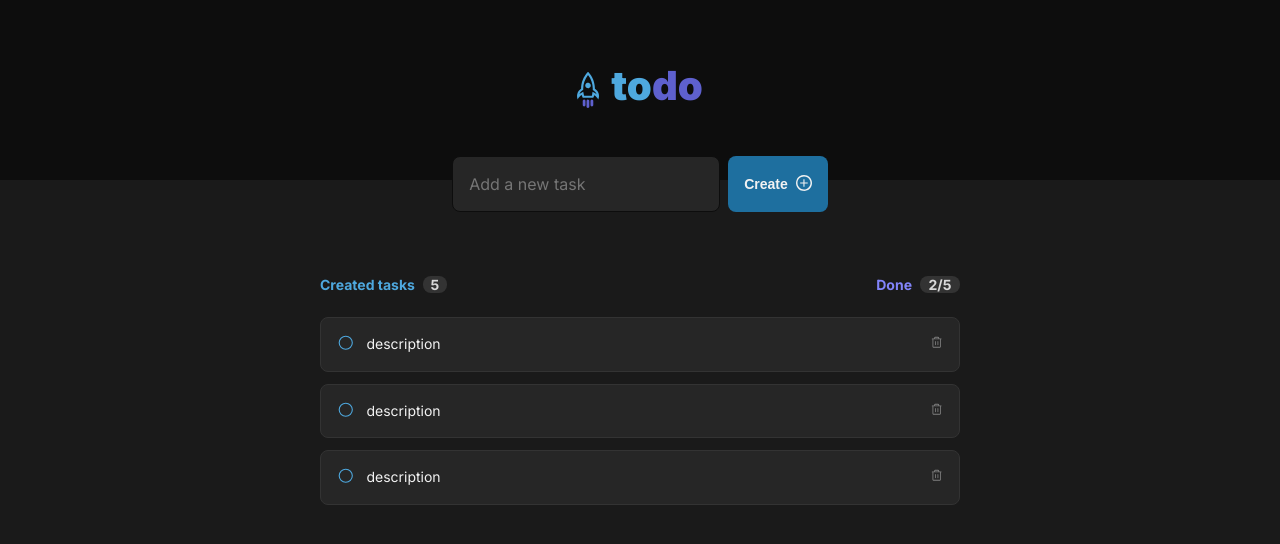
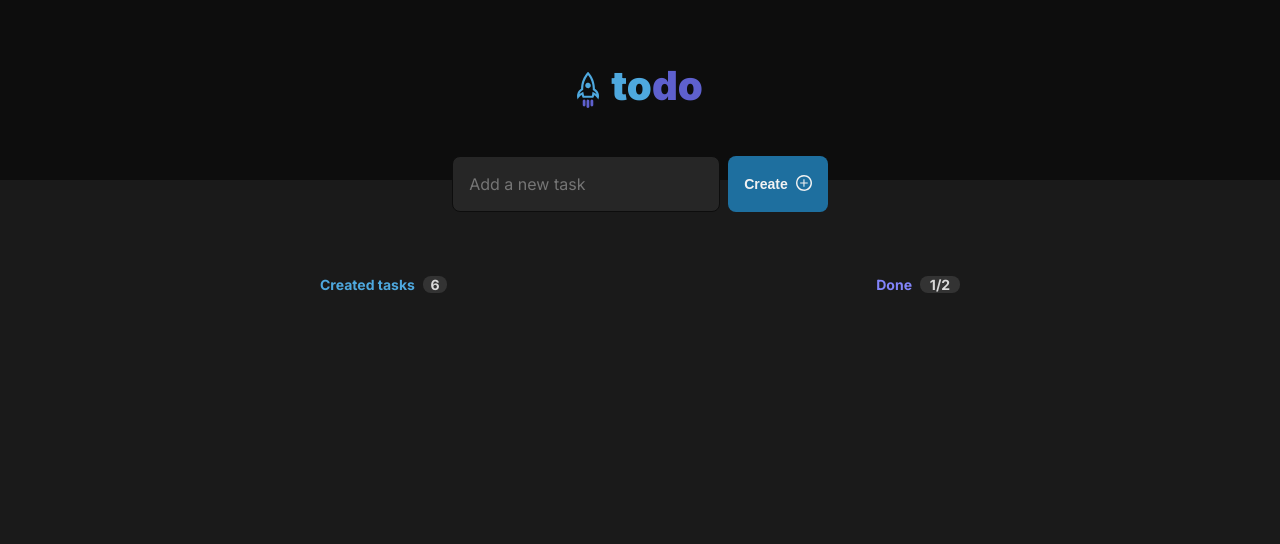
Before and after one commit to meanifreitas/todo-list, a React (Vite) app: page / in a window 1280 px wide. Shown: the top 544 px of the page. Built offline with nearby package versions, Linux system fonts and the light colour scheme.

Commit message:
Create task feature

```diff
--- a/src/App.jsx
+++ b/src/App.jsx
@@ -1,3 +1,5 @@
+import React from 'react';
+
 import styles from './App.module.css';
 
 import Header from './components/Header';
@@ -6,19 +8,37 @@ import Button from './components/Button';
 import Tasks from './components/Tasks';
 
 function App() {
+  const [text, setText] = React.useState(null);
+  const [tasks, setTasks] = React.useState([]);
+
+  function handleSubmit(event) {
+    event.preventDefault();
+    if (!text || text == '') {
+      //erro
+    } else {
+      setTasks([...tasks, {
+        checked: false,
+        description: text
+      }]);
+    }
+  }
+
+  function handleChange({target}) {
+    setText(target.value);
+  }
 
   return (
     <>
-    <header>
+    <header onSubmit={handleSubmit}>
       <Header />
-      <div className={styles.container}>
-        <Input />
+      <form className={styles.container}>
+        <Input onChange={handleChange}/>
         <Button title="Create"/>
-      </div>
+      </form>
     </header>
-    <Tasks />
+    <Tasks tasks={tasks}/>
     </>
-  )
+  );
 }
 
 export default App
--- a/src/components/Input.jsx
+++ b/src/components/Input.jsx
@@ -1,7 +1,7 @@
 import styles from './Input.module.css';
 
-export default function Input() {
+export default function Input({value, onChange}) {
   return (
-    <input type="text" className={styles.input} placeholder="Add a new task"/>
+    <input type="text" value={value} onChange={onChange} className={styles.input} placeholder="Add a new task"/>
   );
 }
--- a/src/components/Task.jsx
+++ b/src/components/Task.jsx
@@ -6,7 +6,7 @@ const Task = ({done, description}) => {
     <div className={styles.container}>
       <button className={styles.checkbox}>{done ? <CheckCircle size={17.5} /> : <Circle size={17.5}/> }</button>
       <div className={styles.content}>
-        <p>{description}description</p>
+        <p>{description}</p>
       </div>
       <button className={styles.remove}><Trash /></button>
     </div>
--- a/src/components/Tasks.jsx
+++ b/src/components/Tasks.jsx
@@ -1,7 +1,10 @@
 import Task from './Task';
 import styles from './Tasks.module.css';
 
-const Tasks = ({createdCount = 5, doneCount='2/5'}) => {
+const Tasks = ({tasks}) => {
+  let createdCount = 6;
+  let doneCount = '1/2';
+
   return (
     <section className={styles.container}>
       <div className={styles.links}>
@@ -9,9 +12,7 @@ const Tasks = ({createdCount = 5, doneCount='2/5'}) => {
         <a href="#" className={styles.done}>Done <span className={styles.doneCount}>{doneCount}</span></a>
       </div>
       <div className={styles.tasks}>
-        <Task />
-        <Task />
-        <Task />
+        {tasks && tasks.map(task => <Task key={task.description} checked={task.checked} description={task.description}/>)}
       </div>
   </section>
   );
```
